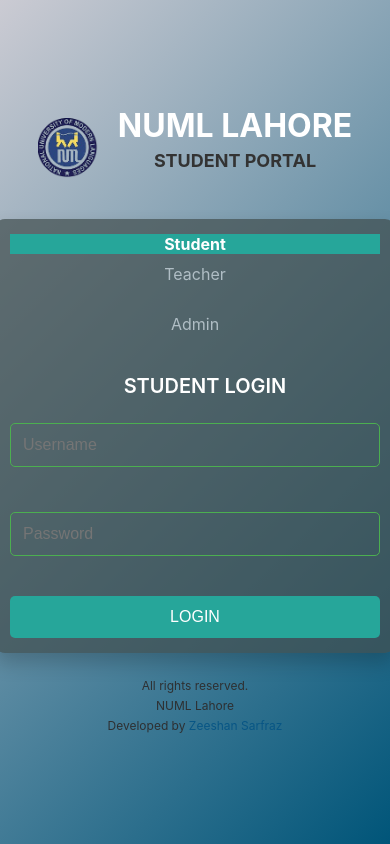
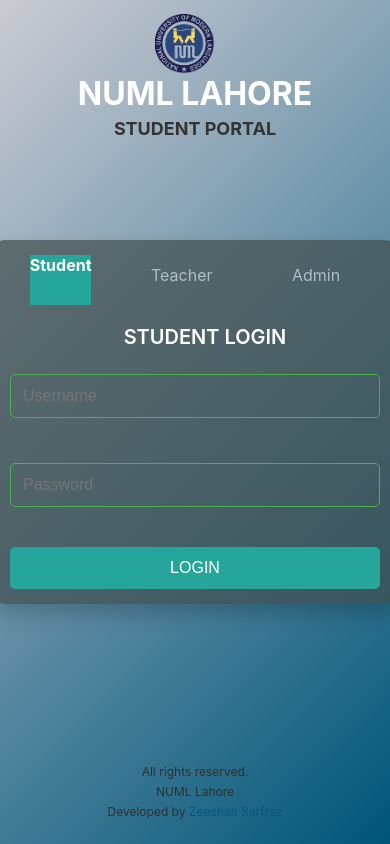
Before and after one commit to xeeshan-zs/numl, a React (Create React App) app: page /home in a window 390 px wide. Built offline with nearby package versions, Linux system fonts and the light colour scheme.

Commit message:
new header and footer style

```diff
--- a/src/Pages/LoginPage.module.css
+++ b/src/Pages/LoginPage.module.css
@@ -158,14 +158,27 @@
   .container {
     padding: 10px;
   }
+  .loginHeader{
+    flex-direction: column;
+    align-items: center;
+    top: 14px;
+    position: fixed;
+  }
 
+  .loginFooter{
+    font-size: 12px;
+    color: #2e3032;
+    text-align: center;
+    position: fixed;
+    bottom: 20px;
+  }
   .formWrapper {
     padding: 15px;
   }
 
-  .tabs {
-    flex-direction: column;
-  }
+  /*.tabs {*/
+  /*  flex-direction: column;*/
+  /*}*/
 
   .tab {
     margin-bottom: 10px;
```
